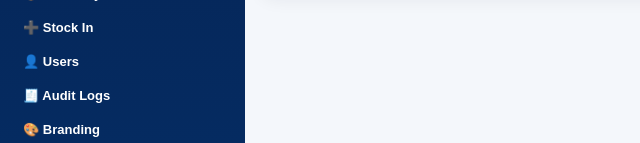
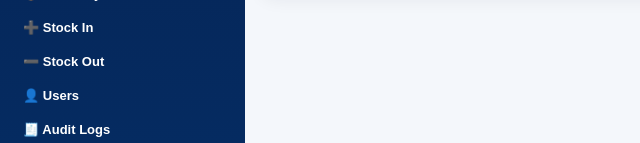
Before and after one commit to qaswar114/umar-faruq-school-system, a Flask app: page /announcements in a window 1280 px wide. Shown: the part 657-800 px from the top of the page, without its empty margins (0-640 px from the left). Run offline with Flask 3, Linux system fonts and the light colour scheme; the visitor is signed in with stand-in values (Sample User, id 1).

Commit message:
Update base.html

```diff
--- a/templates/base.html
+++ b/templates/base.html
@@ -399,6 +399,7 @@
         <div class="nav-label">SYSTEM</div>
         <a href="/inventory">📦 Inventory / Store</a>
         <a href="/stock_in">➕ Stock In</a>
+        <a href="/stock_out">➖ Stock Out</a>
         <a href="/users">👤 Users</a>
         <a href="/audit_logs">🧾 Audit Logs</a>
         <a href="/settings">🎨 Branding</a>
```
